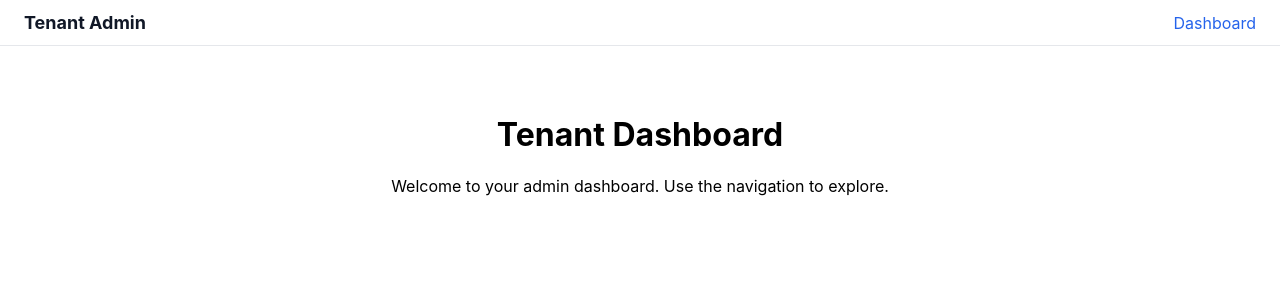
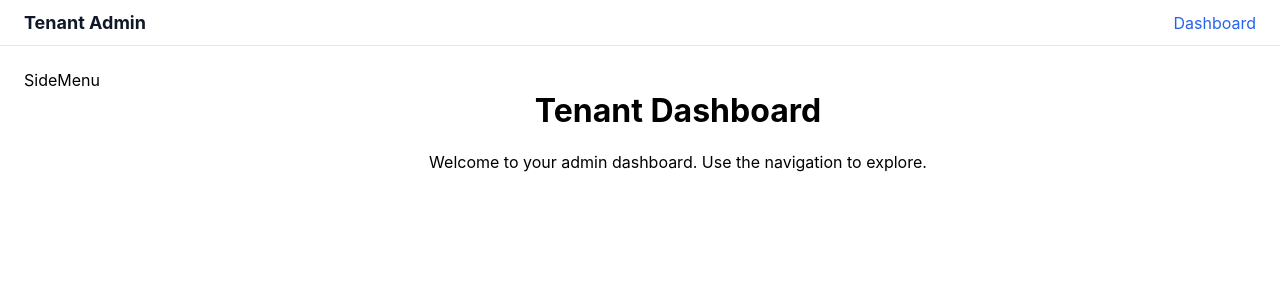
Before and after one commit to jerrybenn/Tenant, a React (Create React App) app in the folder tenant-admin/: page / in a window 1280 px wide. Shown: the top 300 px of the page. Built offline with nearby package versions, Linux system fonts and the light colour scheme.

Commit message:
Refactor dashboard structure and add SideMenu component

```diff
--- a/tenant-admin/src/App.js
+++ b/tenant-admin/src/App.js
@@ -2,7 +2,7 @@ import React from "react";
 import { Routes, Route } from "react-router-dom";
 import "./App.css";
 import NavBar from "./components/NavBar";
-import Dashboard from "./pages/Dashboard";
+import Dashboard from "./pages/dashboard/Dashboard";
 import NotFound from "./pages/NotFound";
 
 function App() {
--- /dev/null
+++ b/tenant-admin/src/components/side-menu/SideMenu.jsx
@@ -0,0 +1,5 @@
+import React from 'react';
+
+export default function SideMenu() {
+  return <div>SideMenu</div>;
+}
--- a/tenant-admin/src/pages/Dashboard.jsx
+++ /dev/null
@@ -1,10 +0,0 @@
-import React from 'react';
-
-export default function Dashboard() {
-	return (
-		<div style={{ padding: '24px' }}>
-			<h1>Tenant Dashboard</h1>
-			<p>Welcome to your admin dashboard. Use the navigation to explore.</p>
-		</div>
-	);
-}
--- /dev/null
+++ b/tenant-admin/src/pages/dashboard/Dashboard.css
@@ -0,0 +1,8 @@
+.dashboardContainer {
+  display: flex;
+  flex-direction: row;
+}
+
+.dashboardContent {
+  flex: 1;
+}
--- /dev/null
+++ b/tenant-admin/src/pages/dashboard/Dashboard.jsx
@@ -0,0 +1,15 @@
+import React from 'react';
+import './Dashboard.css';
+import SideMenu from '../../components/side-menu/SideMenu';
+
+export default function Dashboard() {
+	return (
+		<div className="dashboardContainer">
+			<SideMenu />
+			<div className="dashboardContent">
+				<h1>Tenant Dashboard</h1>
+				<p>Welcome to your admin dashboard. Use the navigation to explore.</p>
+			</div>
+		</div>
+	);
+}
```
Also changed, not shown: tenant-admin/src/components/side-menu/SideMenu.css (added).
